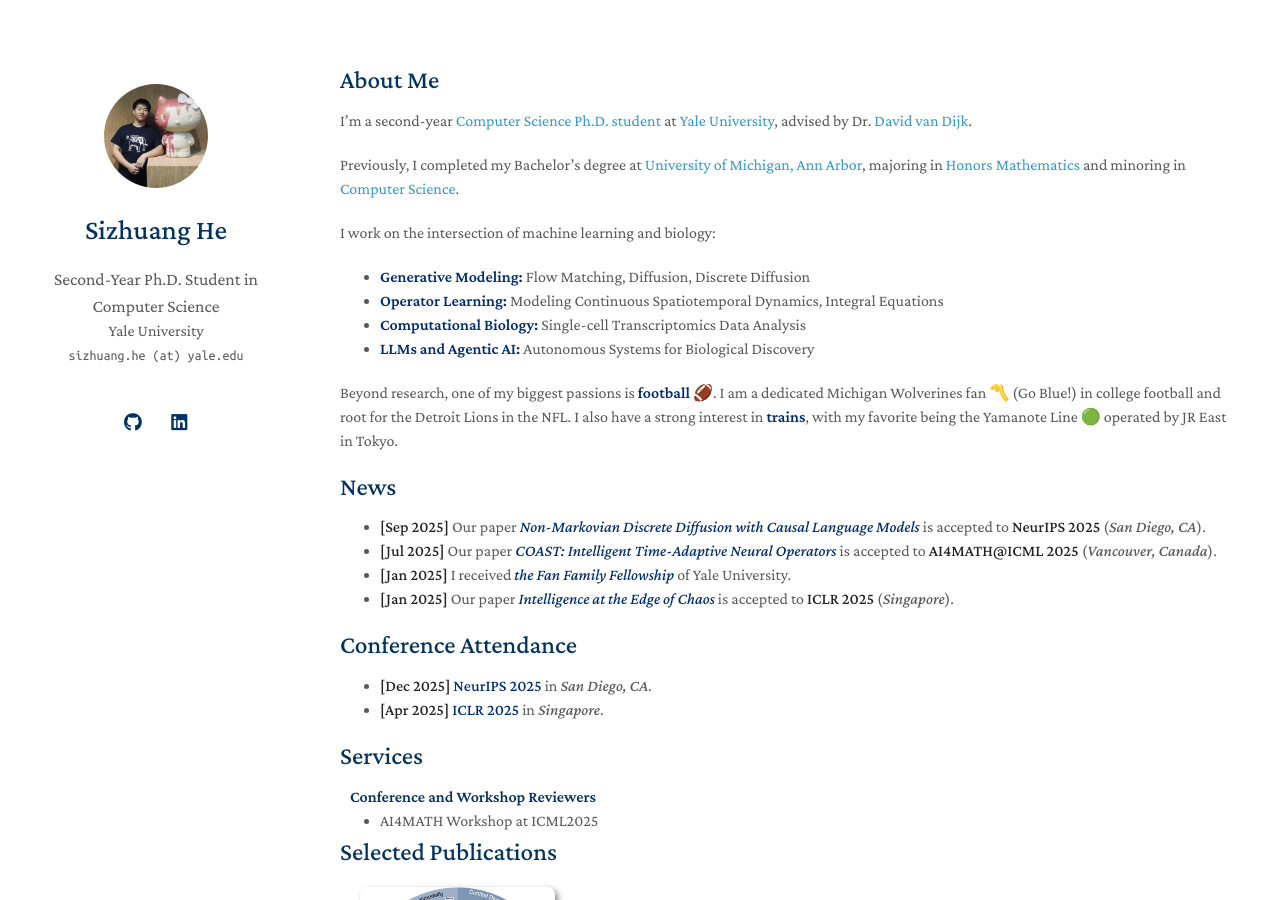
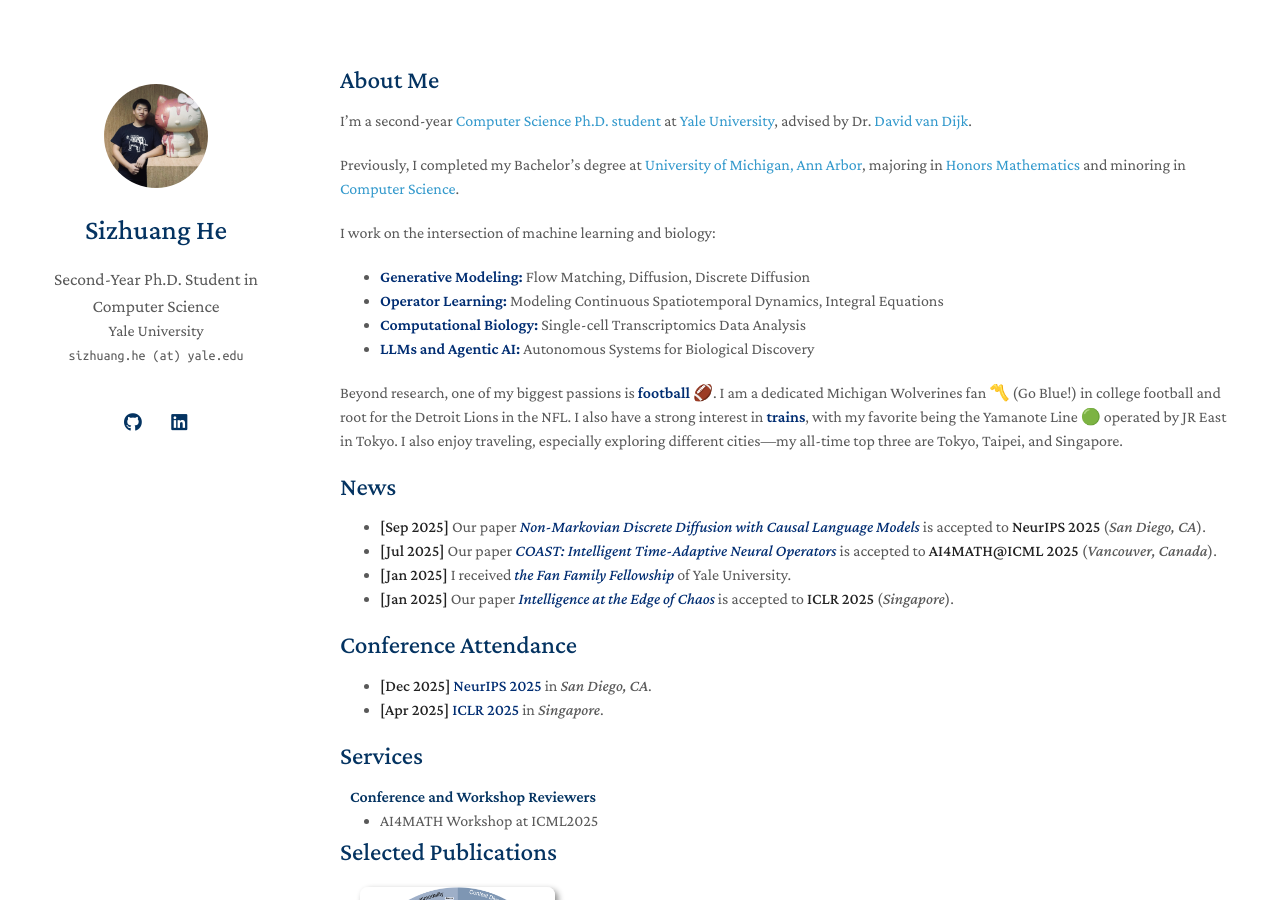
Before and after one commit to SizhuangHe/sizhuanghe.github.io, a Jekyll site: the page built from index.md, in a window 1280 px wide and 900 px high. Built offline with Jekyll 4.4.1, drawn with Linux system fonts in a browser that asks for light colours; a style sheet for code colours, icons or effects is not loaded; our own code applies the rules of GitHub Pages for plain Markdown files.

Commit message:
about me

```diff
--- a/index.md
+++ b/index.md
@@ -15,7 +15,7 @@
 - **<span style="color: var(--global-theme-color); font-weight: bold;">Computational Biology:</span>** Single-cell Transcriptomics Data Analysis
 - **<span style="color: var(--global-theme-color); font-weight: bold;">LLMs and Agentic AI:</span>** Autonomous Systems for Biological Discovery
 
-Beyond research, one of my biggest passions is <span style="color: var(--global-theme-color); font-weight: bold;">football 🏈</span>. I am a dedicated Michigan Wolverines fan 〽️ (Go Blue!) in college football and root for the Detroit Lions in the NFL. I also have a strong interest in <span style="color: var(--global-theme-color); font-weight: bold;">trains</span>, with my favorite being the Yamanote Line 🟢 operated by JR East in Tokyo.
+Beyond research, one of my biggest passions is <span style="color: var(--global-theme-color); font-weight: bold;">football 🏈</span>. I am a dedicated Michigan Wolverines fan 〽️ (Go Blue!) in college football and root for the Detroit Lions in the NFL. I also have a strong interest in <span style="color: var(--global-theme-color); font-weight: bold;">trains</span>, with my favorite being the Yamanote Line 🟢 operated by JR East in Tokyo. I also enjoy traveling, especially exploring different cities—my all-time top three are Tokyo, Taipei, and Singapore.
 
 ## News
 - **[Sep 2025]** Our paper *<span style="color: var(--global-theme-color);">Non-Markovian Discrete Diffusion with Causal Language Models</span>* is accepted to **NeurIPS 2025** (*San Diego, CA*).
```
